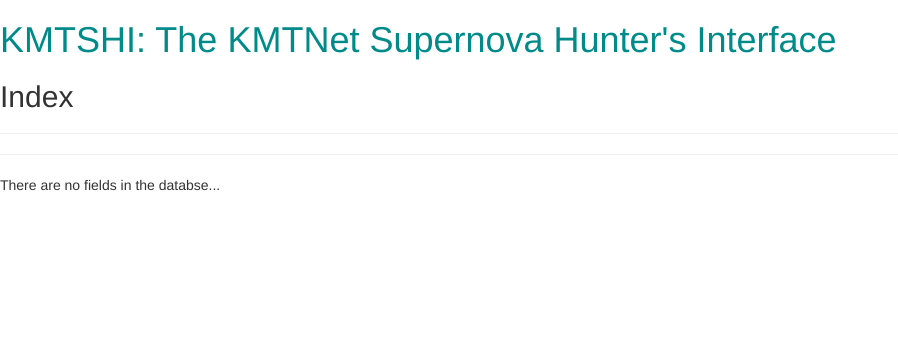
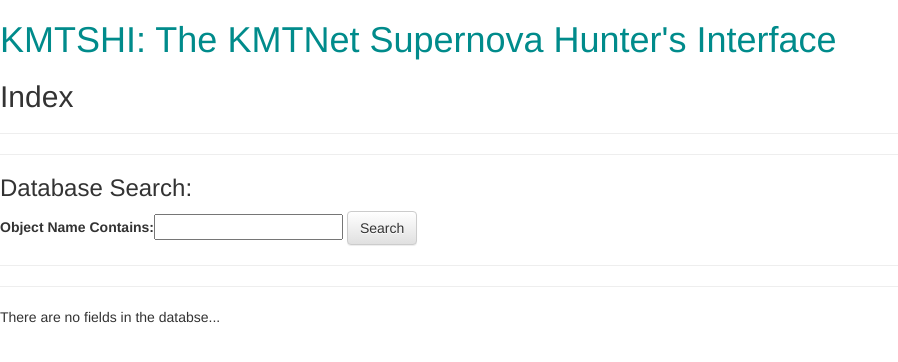
Before and after one commit to mdrout/KMTNet-SN-Exchange, a Django app: page / in a window 1280 px wide. Shown: the top 362 px of the page, without its empty margins (0-898 px from the left). Run offline with Django 3.2, Linux system fonts and the light colour scheme; data that the repository does not hold is empty; some libraries are stand-ins or nearby versions.

Commit message:
Add basic search form to index html template

```diff
--- a/kmtshi/forms.py
+++ b/kmtshi/forms.py
@@ -14,4 +14,4 @@ class CommentForm(forms.ModelForm):
         fields = ('text',)
 
 class NameForm(forms.Form):
-    name = forms.CharField(label='Object Name',max_length=100)
+    name = forms.CharField(label='Object Name Contains',max_length=100)
--- a/kmtshi/templates/kmtshi/index.html
+++ b/kmtshi/templates/kmtshi/index.html
@@ -10,6 +10,13 @@
     <body>
     <h1> KMTSHI: The KMTNet Supernova Hunter's Interface  </h1>
     <h2> Index </h2>
+    <hr>
+    <hr>
+    <h3> Database Search: </h3>
+        <form method="POST" class="post-form">{% csrf_token %}
+            {{ name_form }}
+            <button type="submit" class="save btn btn-default" name="name-form">Search</button>
+        </form>
     <hr>
     <hr>
     {% if field_list %}
```
Also changed, not shown: kmtshi/views.py (line endings or trailing spaces).
